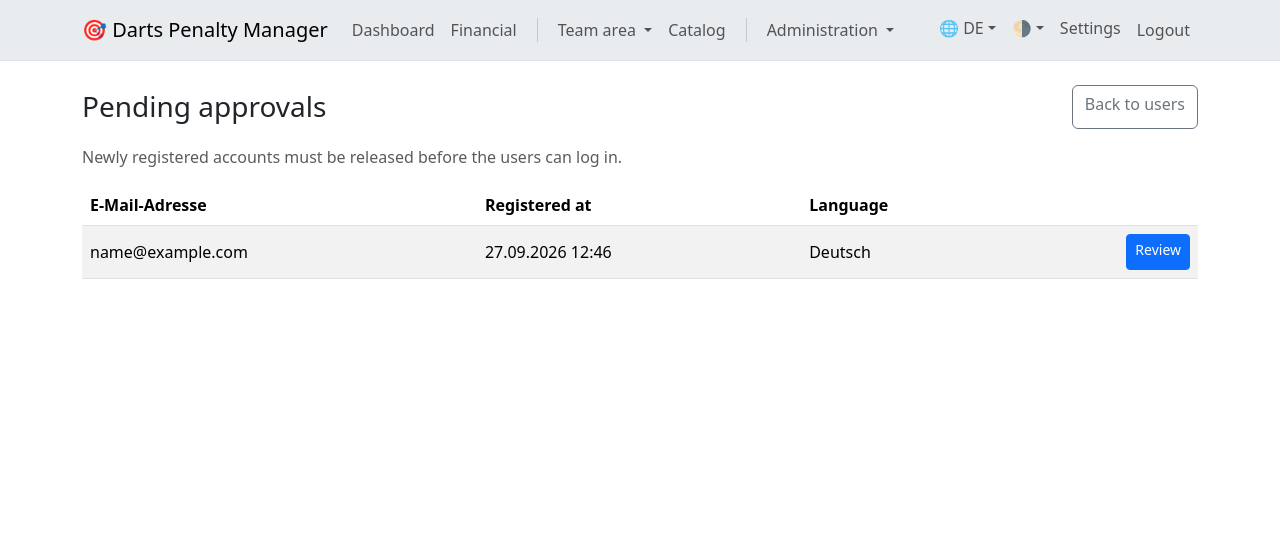
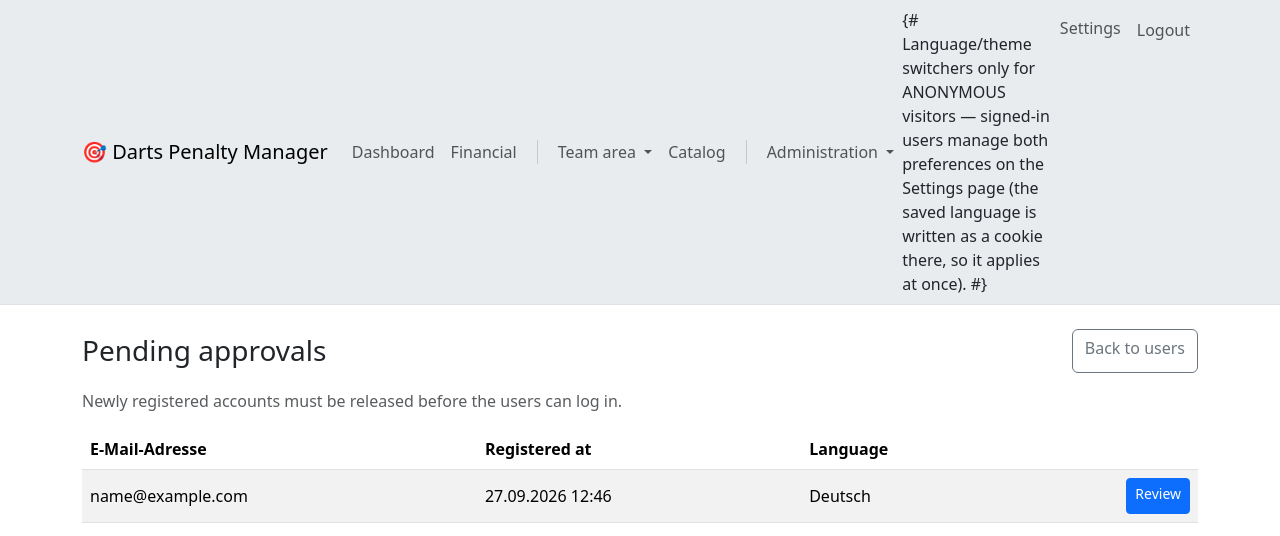
Before and after one commit to reserve85/DartsPenaltySystem, a Django app: page /accounts/users/pending/ in a window 1280 px wide. Shown: the top 536 px of the page. Run offline with Django 5.2, Linux system fonts and the light colour scheme; the visitor is signed in with stand-in values (Sample User, id 1); data comes from the database, SQL or seed files in the repository; data that the repository does not hold is empty; some libraries are stand-ins or nearby versions.

Commit message:
Remove language/theme switchers from navbar for signed-in users; Settings refreshes language cookie

```diff
--- a/app/accounts/views.py
+++ b/app/accounts/views.py
@@ -7,6 +7,7 @@ notifications go through ``app.notifications.services.notification_service``.
 
 from typing import ClassVar
 
+from django.conf import settings
 from django.contrib import messages
 from django.contrib.auth.mixins import LoginRequiredMixin
 from django.contrib.auth.models import Group
@@ -233,7 +234,18 @@ class SettingsView(LoginRequiredMixin, View):
             form.save()
             log_action(AuditAction.USER_UPDATED, user=request.user, target=request.user)
             messages.success(request, _("Settings saved."))
-            return redirect("accounts:settings")
+            response = redirect("accounts:settings")
+            # The navbar language switcher is gone for signed-in users, so the
+            # Settings page is the ONLY place to change the language. Without
+            # refreshing the cookie, a previously set one would keep beating the
+            # stored preference (UserLanguageMiddleware precedence).
+            response.set_cookie(
+                settings.LANGUAGE_COOKIE_NAME,
+                form.cleaned_data["preferred_language"],
+                max_age=settings.LANGUAGE_COOKIE_AGE,
+                samesite="Lax",
+            )
+            return response
         return render(request, self.template_name, {"form": form})
 
 
--- a/app/templates/base.html
+++ b/app/templates/base.html
@@ -129,8 +129,13 @@
                 </form>
             {% endif %}
             <ul class="navbar-nav ms-auto">
-                {% include "includes/_language_switcher.html" %}
-                {% include "includes/_theme_switcher.html" %}
+                {# Language/theme switchers only for ANONYMOUS visitors — signed-in
+                   users manage both preferences on the Settings page (the saved
+                   language is written as a cookie there, so it applies at once). #}
+                {% if not request.user.is_authenticated %}
+                    {% include "includes/_language_switcher.html" %}
+                    {% include "includes/_theme_switcher.html" %}
+                {% endif %}
                 {% if request.user.is_authenticated %}
                     <li class="nav-item"><a class="nav-link" href="{% url 'accounts:settings' %}">{% translate "Settings" %}</a></li>
                     <li class="nav-item">
```
Also changed, not shown: tests/test_i18n.py (+13 -0 lines), tests/test_theme.py (+14 -3 lines).
